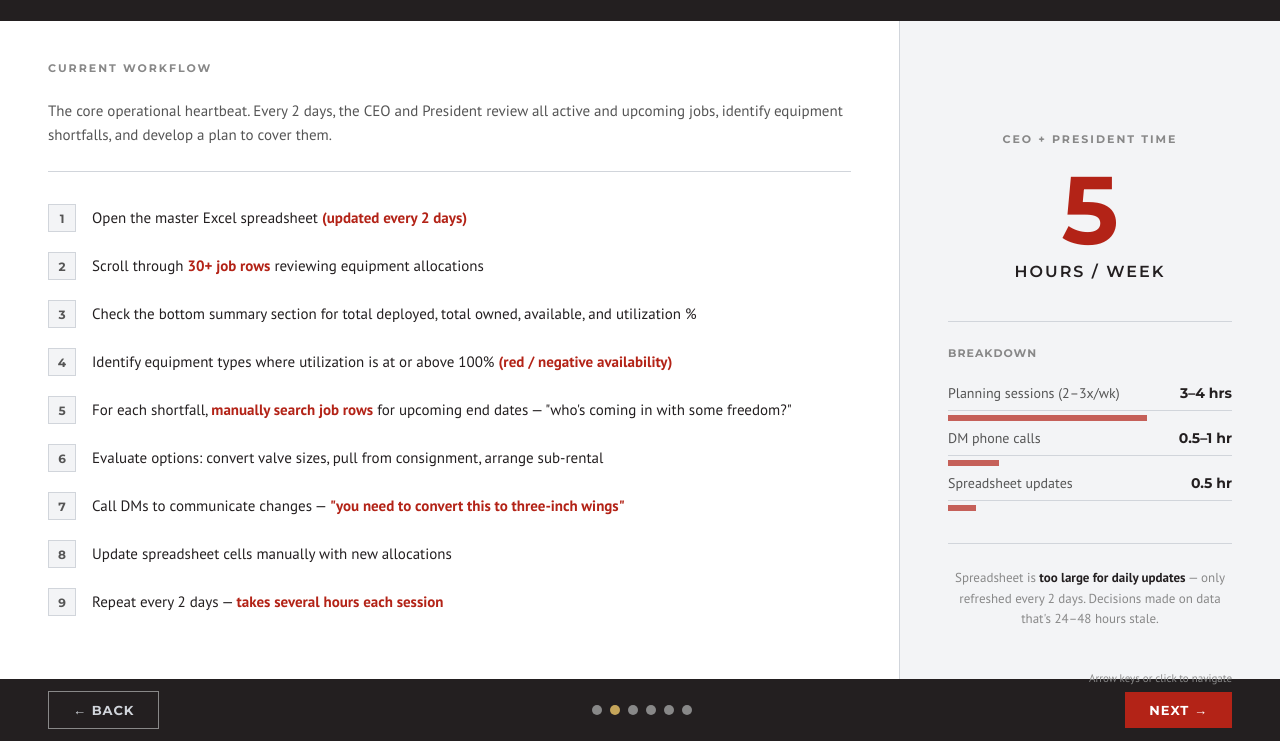
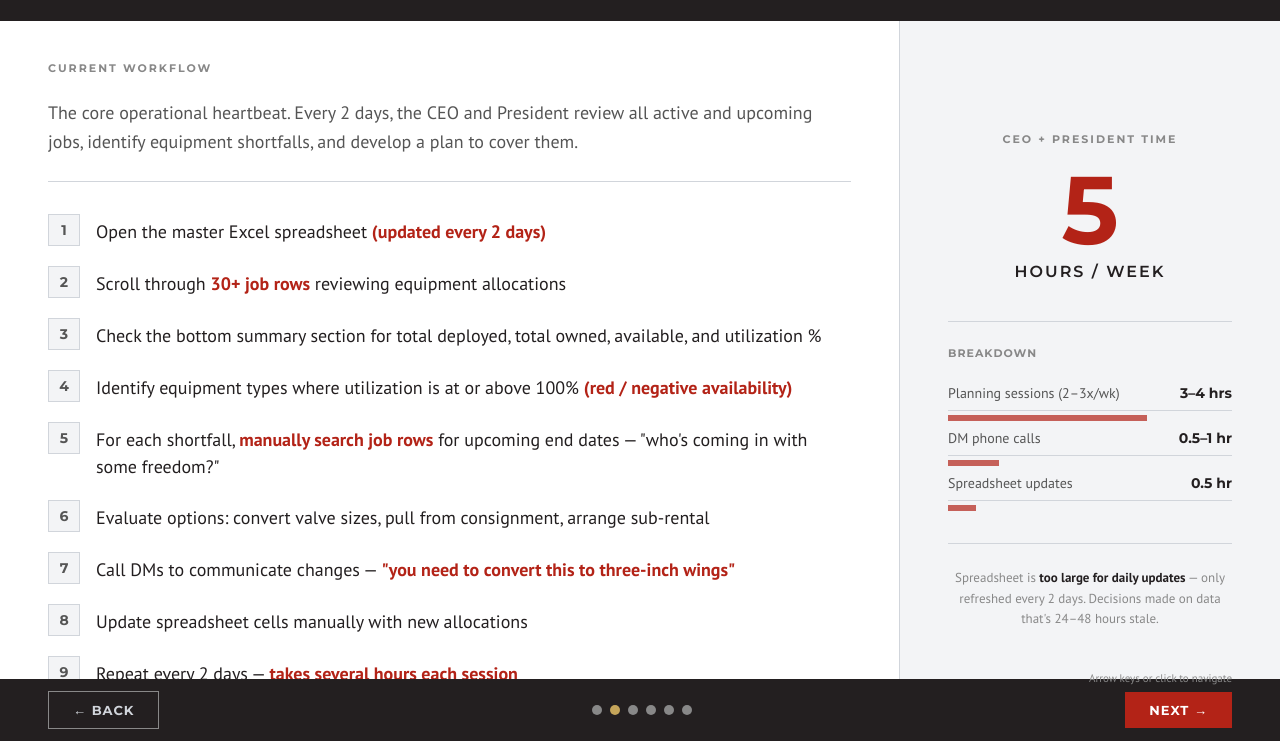
Before and after one commit to asheehan923/spartan-leonidas, a plain HTML site: page atlas-mockup/workflows.html in a window 1280 px wide. Both pictures are taken after a click on the element 615 px from the left and 769 px from the top of the page. Shown: the part 59-800 px from the top of the page. Drawn offline with Linux system fonts and the light colour scheme.

Commit message:
Increase workflow body and step font sizes by 20%
Co-Authored-By: Claude Opus 4.6 <noreply@anthropic.com>

```diff
--- a/atlas-mockup/workflows.html
+++ b/atlas-mockup/workflows.html
@@ -152,7 +152,7 @@ body {
 }
 
 .workflow-purpose {
-  font-size: 15px;
+  font-size: 18px;
   color: var(--slate);
   line-height: 1.6;
   margin-bottom: 32px;
@@ -169,10 +169,10 @@ body {
 
 .step-num {
   font-family: 'Montserrat', sans-serif;
-  font-size: 12px;
+  font-size: 14px;
   font-weight: 700;
-  width: 28px;
-  height: 28px;
+  width: 32px;
+  height: 32px;
   display: flex;
   align-items: center;
   justify-content: center;
@@ -183,10 +183,10 @@ body {
 }
 
 .step-text {
-  font-size: 15px;
+  font-size: 18px;
   line-height: 1.5;
   color: var(--charcoal);
-  padding-top: 3px;
+  padding-top: 4px;
 }
 
 .step-text em {
```
Also changed, not shown: workflows.html (+6 -6 lines).
